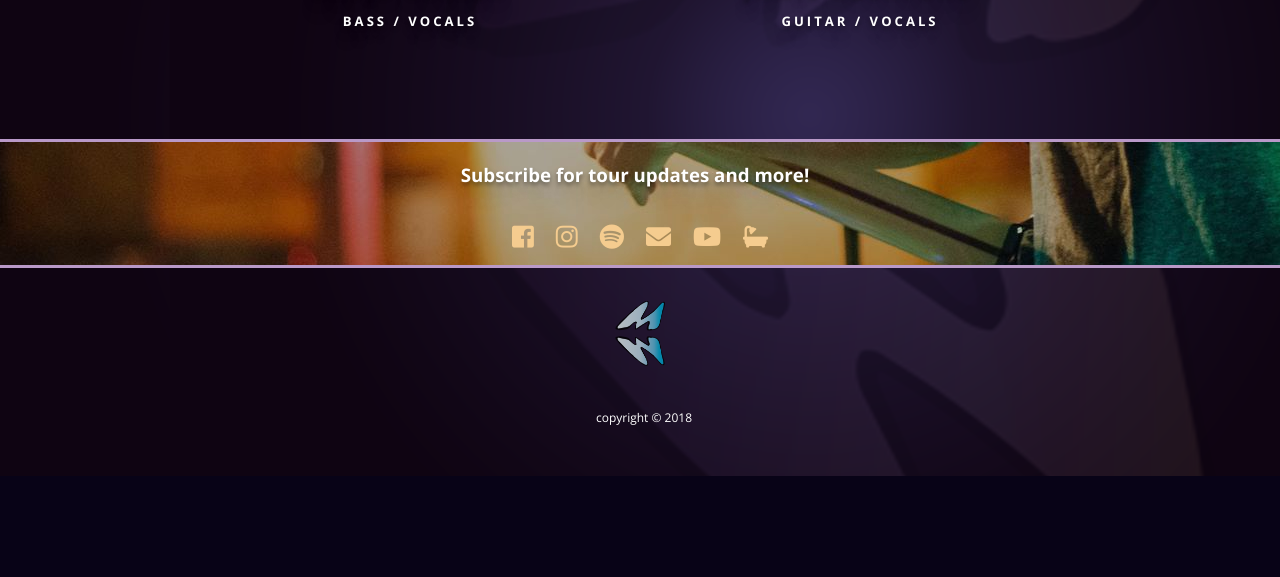
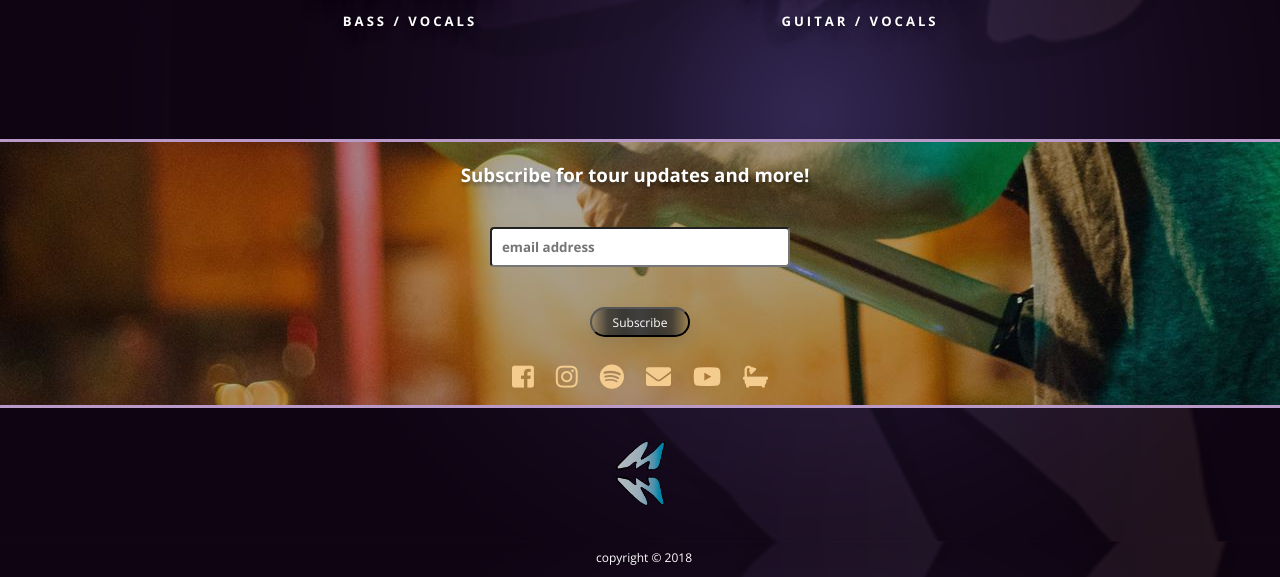
Before and after one commit to jarushford/Mad-Wallace, a PHP site: page /about.html in a window 1280 px wide. Shown: the part 2871-3448 px from the top of the page. Before the commit the page ends 3347 px from the top, so only its background shows below. Run offline with PHP 8.4, Linux system fonts and the light colour scheme; some libraries are stand-ins or nearby versions.

Commit message:
fixed suscribe css for contact page

```diff
--- a/about.html
+++ b/about.html
@@ -125,7 +125,10 @@
 	<footer class="footer">
 		<div class="lowerToolbar">
 			<h3>Subscribe for tour updates and more!</h3>
-
+			<form method="post" name="email_list" action="https:/formspree.io/madwallaceband@gmail.com">
+				<input type="email" name="email" placeholder="email address" /><br >
+				<input type="submit" value="Subscribe"/>
+			</form>
 			<p class="social-icons">
 				<a href="https://www.facebook.com/madwallaceband/" target="_blank" title="facebook"><i class="fab fa-facebook-square"></i></a>
 				<a href="https://www.instagram.com/mad.wallace/" target="_blank" title="instagram"><i class="fab fa-instagram"></i></a>
--- a/styles/contact.css
+++ b/styles/contact.css
@@ -2,7 +2,7 @@
 	text-align: center;
 }
 
-form input, form textarea{
+form[class="contact-form"] input, form textarea{
 	margin-bottom: 10px;
 }
 
```
Also changed, not shown: contact.html (+5 -2 lines).
